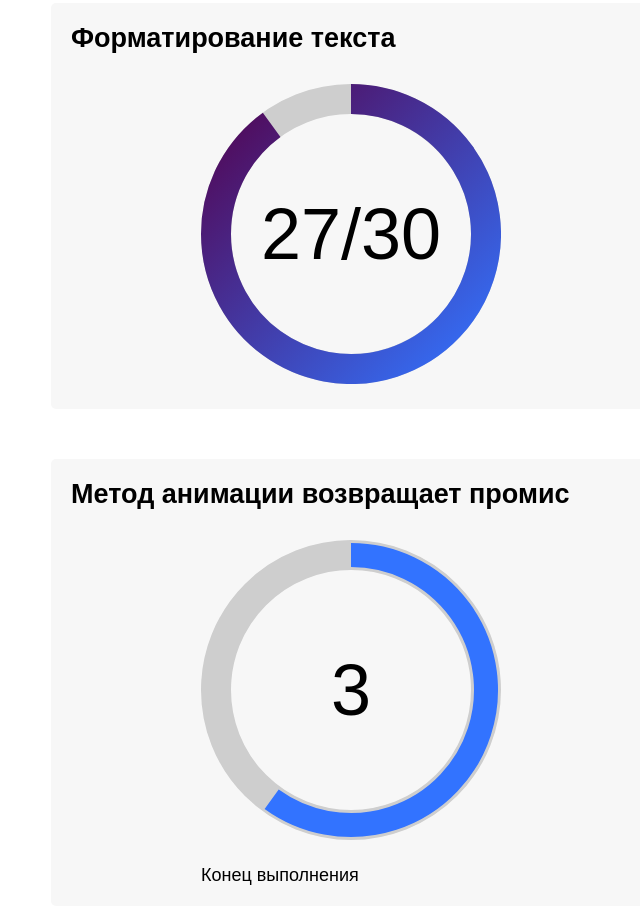
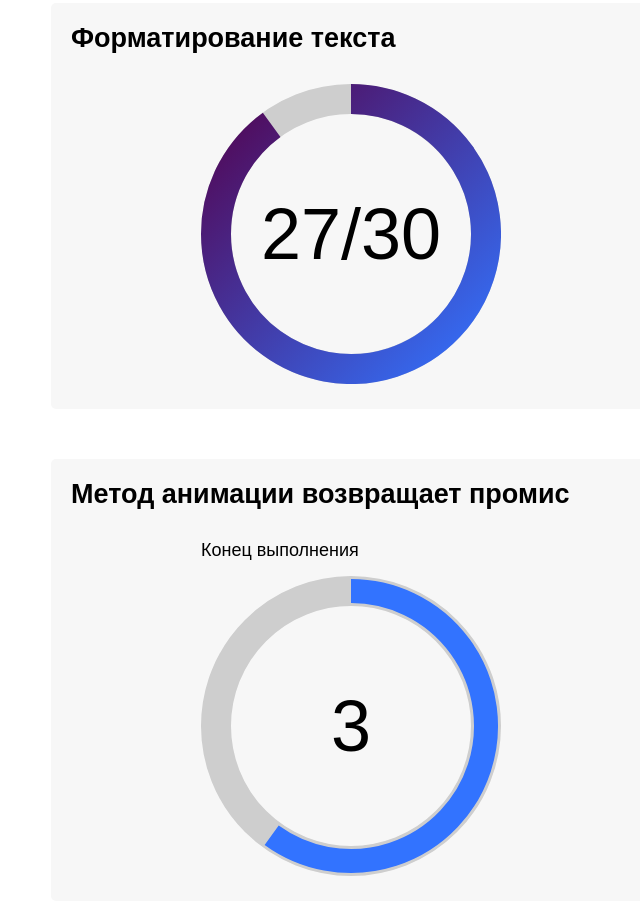
Before and after one commit to sulky-cat/Progressbar-circle, a plain HTML site: page demo/index.html in a window 1280 px wide. Shown: the part 3893-4799 px from the top of the page, without its empty margins (289-929 px from the left). Drawn offline with Linux system fonts and the light colour scheme.

Commit message:
Editing a demo page

```diff
--- a/demo/script.js
+++ b/demo/script.js
@@ -117,5 +117,5 @@ ex_10.animation({
    current: 3,
    duration: 1000,
 }).then(() => {
-   ex_10.renderElement.insertAdjacentHTML('beforeend', '<p>Конец выполнения</p>')
+   ex_10.renderElement.insertAdjacentHTML('afterbegin', '<p>Конец выполнения</p>')
 })
--- a/demo/style.css
+++ b/demo/style.css
@@ -144,3 +144,6 @@ body {
 #ex10 path {
    stroke-width: 8px;
 }
+#ex10 p:not(:last-child) {
+   margin-bottom: 15px;
+}
```
